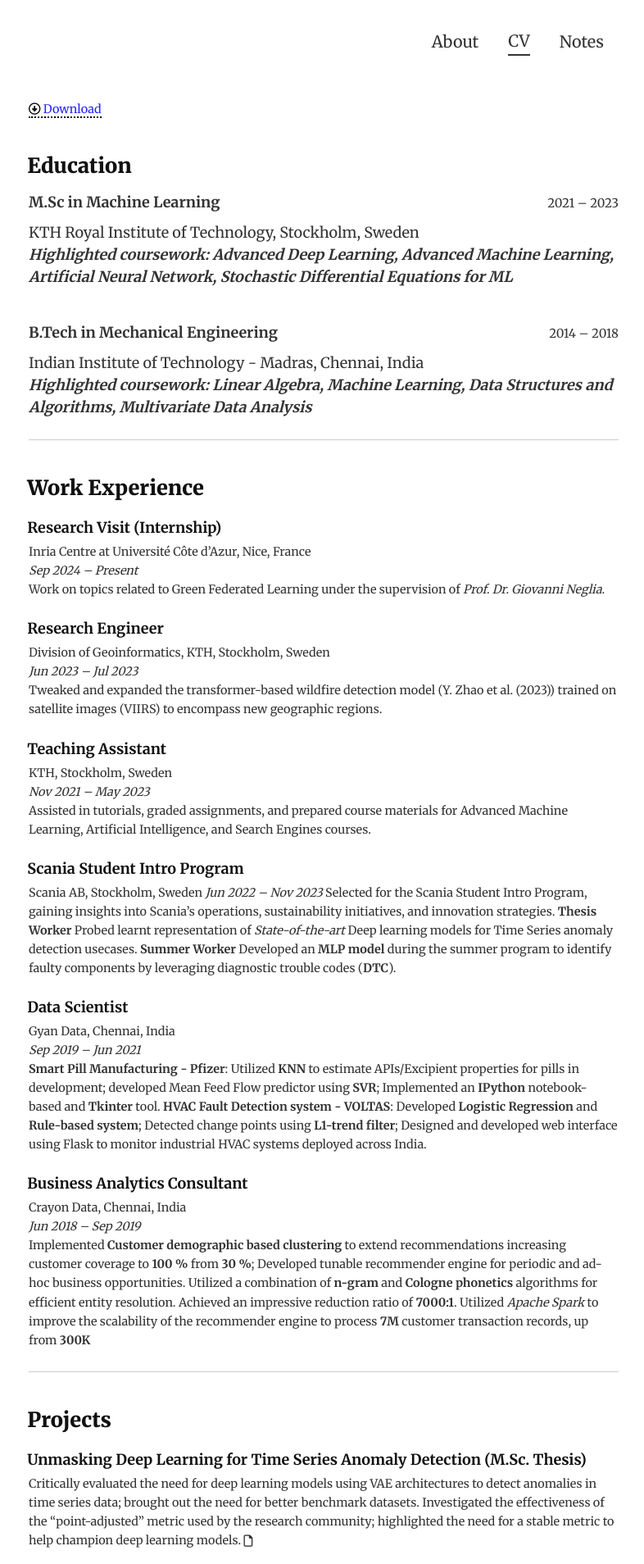
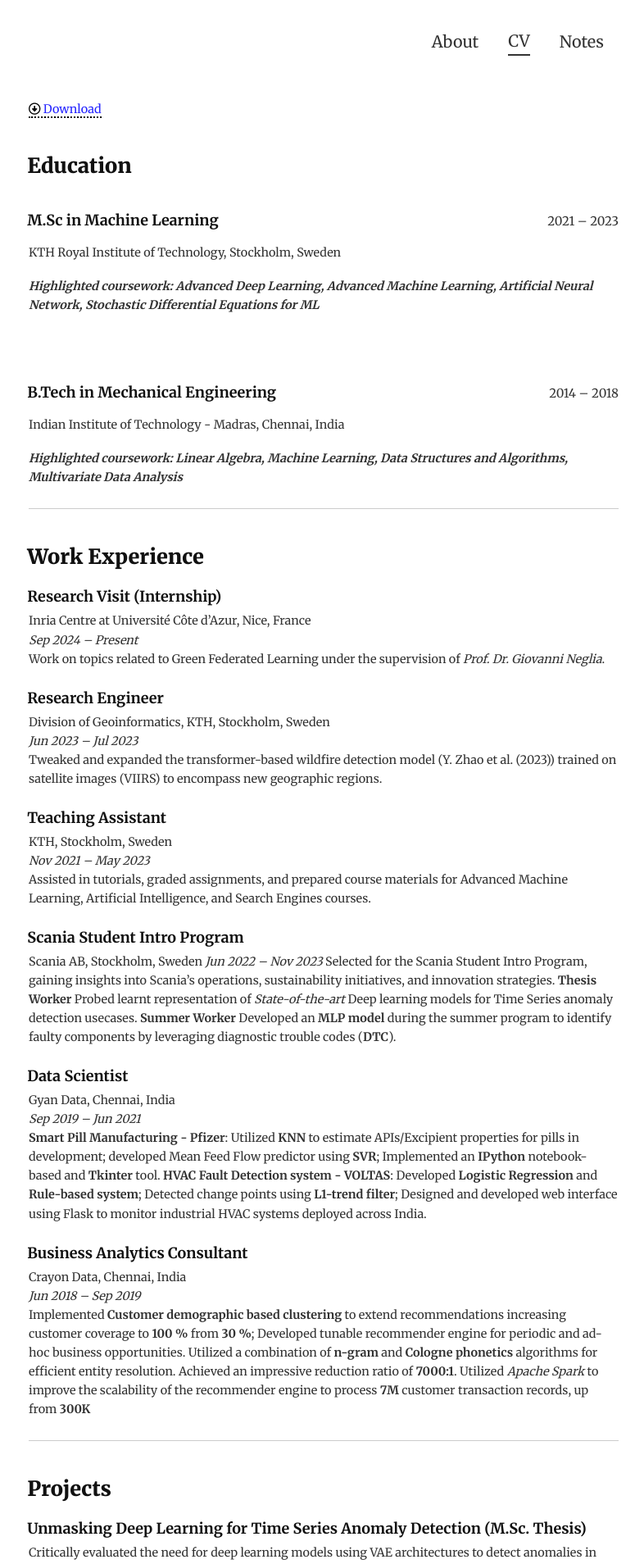
Before and after one commit to dannyrichy/dannyrichy.github.io, a Jekyll site: the page built from docs/cv.md, in a window 1280 px wide. Shown: the top 1908 px of the page at 82% size, without its empty margins (245-1031 px from the left). Built offline with Jekyll 4.4.1, drawn with Linux system fonts in a browser that asks for light colours.

Commit message:
Modified cv to have html

```diff
--- a/docs/cv.md
+++ b/docs/cv.md
@@ -11,20 +11,20 @@
 
   <div>
     <div style="display: flex; justify-content: space-between; align-items: baseline; margin-bottom: 10px;">
-      <div><strong>M.Sc in Machine Learning</strong></div>
-      <div><span style="font-size: smaller;">2021 – 2023</span></div>
+      <h4>M.Sc in Machine Learning</h4>
+      <span style="font-size: smaller;">2021 – 2023</span>
     </div>
-    <div><span>KTH Royal Institute of Technology, Stockholm, Sweden</span></div>
-    <div style="font-style: italic; font-weight: bold;">Highlighted coursework: Advanced Deep Learning, Advanced Machine Learning, Artificial Neural Network, Stochastic Differential Equations for ML</div>
+    <p>KTH Royal Institute of Technology, Stockholm, Sweden</p>
+    <p style="font-style: italic; font-weight: bold;">Highlighted coursework: Advanced Deep Learning, Advanced Machine Learning, Artificial Neural Network, Stochastic Differential Equations for ML</p>
   </div>
   <br>
   <div>
     <div style="display: flex; justify-content: space-between; align-items: baseline; margin-bottom: 10px;">
-      <div><strong>B.Tech in Mechanical Engineering</strong></div>
-      <div><span style="font-size: smaller;">2014 – 2018</span></div>
+      <h4>B.Tech in Mechanical Engineering</h4>
+      <span style="font-size: smaller;">2014 – 2018</span>
     </div>
-    <div><span>Indian Institute of Technology - Madras, Chennai, India</span></div>
-    <div style="font-style: italic; font-weight: bold;">Highlighted coursework: Linear Algebra, Machine Learning, Data Structures and Algorithms, Multivariate Data Analysis</div>
+    <p>Indian Institute of Technology - Madras, Chennai, India</p>
+    <p style="font-style: italic; font-weight: bold;">Highlighted coursework: Linear Algebra, Machine Learning, Data Structures and Algorithms, Multivariate Data Analysis</p>
   </div>
 
 ---
```
